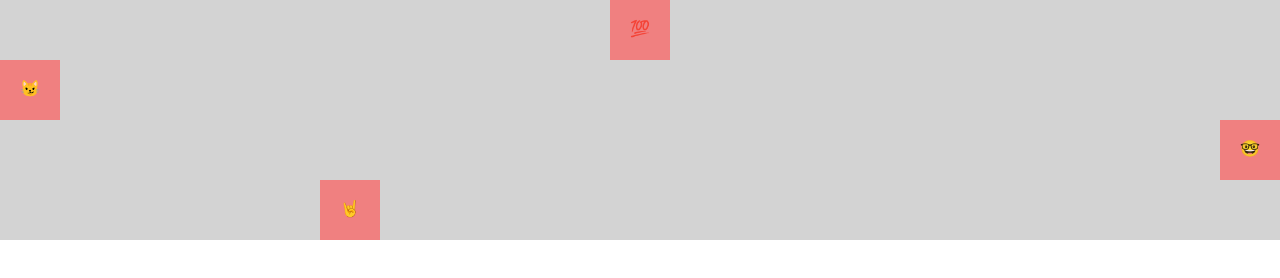
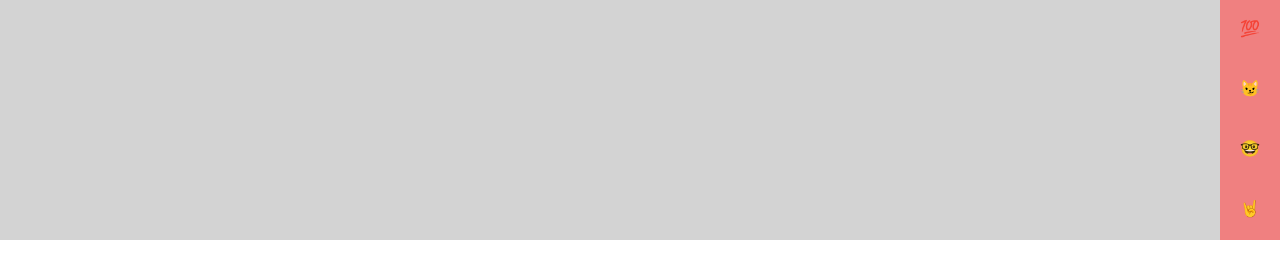
Before and after one commit to mattzipan/css-and-html-challenges-for-beginners, a plain HTML site: page 03-positioning-elements.html in a window 1280 px wide. Drawn offline with Linux system fonts and the light colour scheme.

Commit message:
one more challenge

```diff
--- a/02-positioning-elements.html
+++ b/03-positioning-elements.html
@@ -26,32 +26,23 @@
         height: 60px;
         padding: 1.2rem 0;
         text-align: center;
+        margin-left: auto;
       }
 
-      .middle {
-        margin: auto;
-      }
-
-      .half-left {
-        margin-left: 25%;
-      }
-
-      .left {
-        margin-right: auto;
-      }
-
-      .right {
-        margin-left: auto;
+      .logo:hover {
+        background: gold;
       }
 
       /* END actual styles for the callenge */
     </style>
-    <title>Positioning elements - 01</title>
+    <title>Positioning elements - 03</title>
   </head>
   <body>
-    <div class="container"><div class="logo middle">💯</div></div>
-    <div class="container"><div class="logo left">😼</div></div>
-    <div class="container"><div class="logo right">🤓</div></div>
-    <div class="container"><div class="logo half-left">🤘</div></div>
+    <div class="container">
+      <div class="logo">💯</div>
+      <div class="logo">😼</div>
+      <div class="logo">🤓</div>
+      <div class="logo">🤘</div>
+    </div>
   </body>
 </html>
```
Also changed, not shown: 01-positioning-elements.html (+1 -1 lines), 03-button-circle.html (+1 -1 lines).
